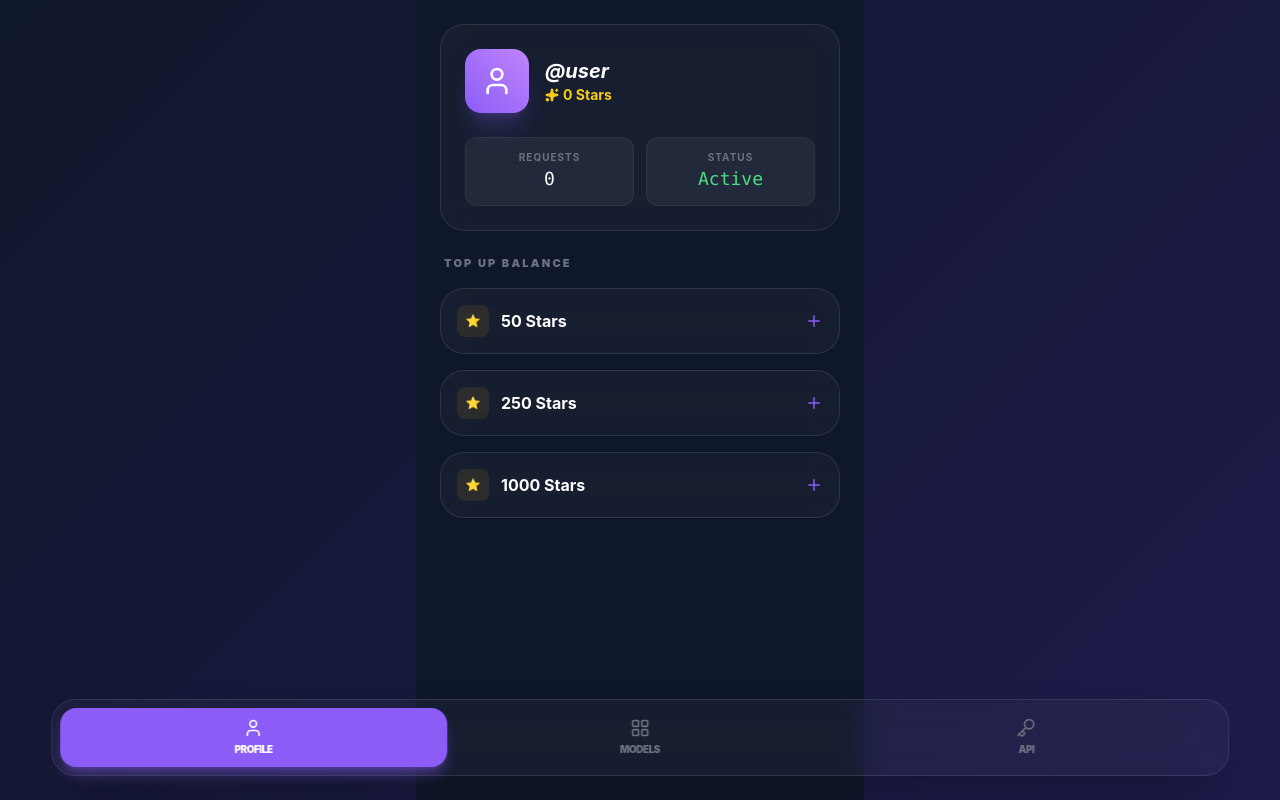
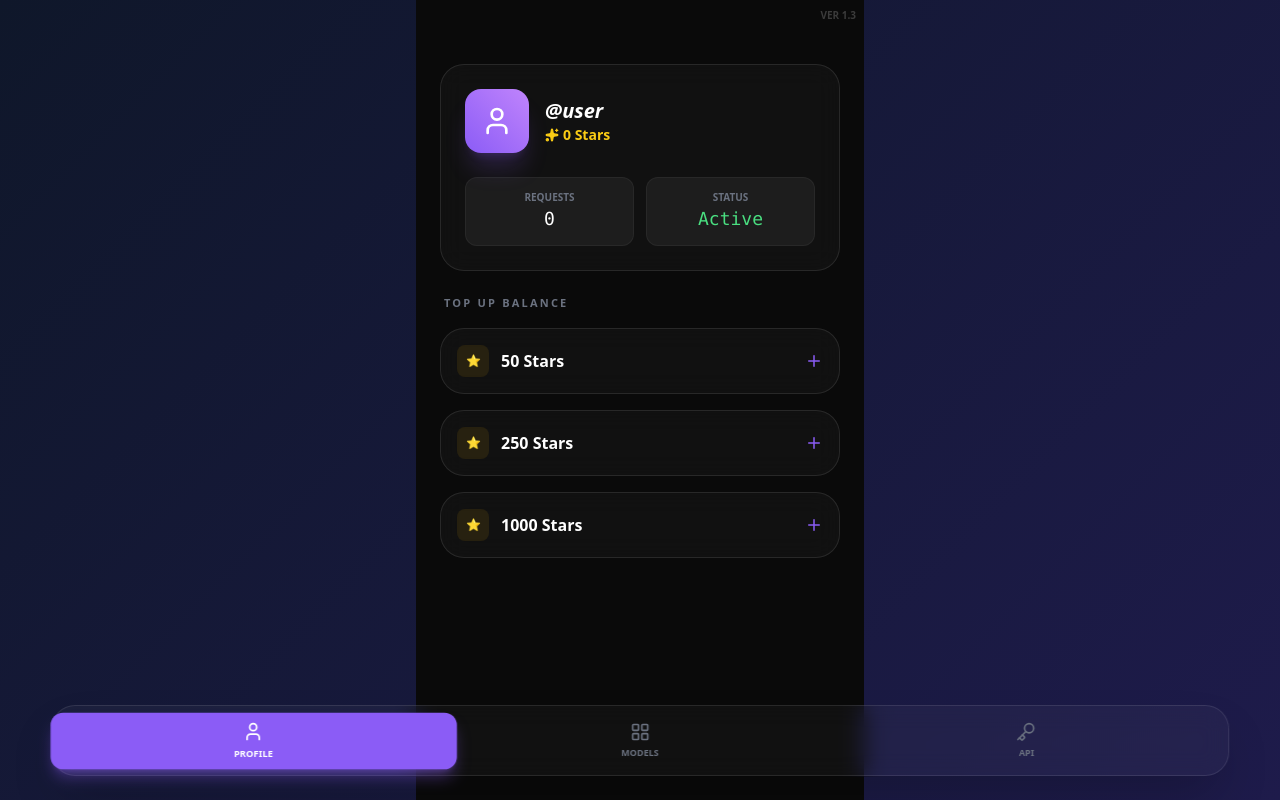
Before and after one commit to Kazeduun889/git-init-git-add-.-git-commit--m-Initial-commit-, a React (Vite) app: page / in a window 1280 px wide. Built offline with nearby package versions, Linux system fonts and the light colour scheme.

Commit message:
ver 1.3 testing

```diff
--- a/src/App.jsx
+++ b/src/App.jsx
@@ -10,10 +10,9 @@ const AI_MODELS = [
   { id: 'llama-3-8b', name: 'Llama 3.1 8B', provider: 'Meta', price: '0.2 ⭐', icon: '🦙' },
 ];
 
-// --- Views ---
-
 const ProfileView = ({ userData }) => (
   <motion.div initial={{ opacity: 0 }} animate={{ opacity: 1 }} className="p-6 space-y-6 pb-24">
+    <div className="absolute top-2 right-2 text-[10px] text-white/20 uppercase font-bold">VER 1.3</div>
     <div className="glass-card p-6 border-accent/20 bg-accent/5">
       <div className="flex items-center gap-4 mb-6">
         <div className="w-16 h-16 bg-gradient-to-tr from-accent to-purple-400 rounded-2xl flex items-center justify-center shadow-xl shadow-accent/20">
@@ -28,25 +27,15 @@ const ProfileView = ({ userData }) => (
         </div>
       </div>
       <div className="grid grid-cols-2 gap-3 text-center">
-        <div className="bg-white/5 p-3 rounded-xl border border-white/5">
-          <p className="text-[10px] text-gray-500 uppercase font-bold tracking-widest">Requests</p>
-          <p className="text-lg font-mono">0</p>
-        </div>
-        <div className="bg-white/5 p-3 rounded-xl border border-white/5">
-          <p className="text-[10px] text-gray-500 uppercase font-bold tracking-widest">Status</p>
-          <p className="text-lg font-mono text-green-400">Active</p>
-        </div>
+        <div className="bg-white/5 p-3 rounded-xl border border-white/5"><p className="text-[10px] text-gray-500 uppercase font-bold">Requests</p><p className="text-lg font-mono">0</p></div>
+        <div className="bg-white/5 p-3 rounded-xl border border-white/5"><p className="text-[10px] text-gray-500 uppercase font-bold">Status</p><p className="text-lg font-mono text-green-400">Active</p></div>
       </div>
     </div>
-
     <div className="space-y-4">
       <h3 className="text-[11px] font-black text-gray-500 uppercase tracking-[0.2em] px-1">Top Up Balance</h3>
       {[50, 250, 1000].map(amt => (
         <button key={amt} className="w-full glass-card p-4 flex justify-between items-center hover:bg-white/10 active:scale-[0.98] transition-all border-white/5">
-          <div className="flex items-center gap-3">
-            <div className="w-8 h-8 bg-yellow-500/10 rounded-lg flex items-center justify-center text-yellow-500 font-bold text-xs">⭐</div>
-            <span className="font-bold">{amt} Stars</span>
-          </div>
+          <div className="flex items-center gap-3"><div className="w-8 h-8 bg-yellow-500/10 rounded-lg flex items-center justify-center text-yellow-500 font-bold text-xs">⭐</div><span className="font-bold">{amt} Stars</span></div>
           <Plus size={18} className="text-accent" />
         </button>
       ))}
@@ -56,97 +45,38 @@ const ProfileView = ({ userData }) => (
 
 const ModelsView = () => (
   <motion.div initial={{ opacity: 0, y: 20 }} animate={{ opacity: 1, y: 0 }} className="p-6 space-y-4 pb-24">
-    <h2 className="text-2xl font-black italic tracking-tighter mb-2">AI MODELS</h2>
-    {AI_MODELS.map((model) => (
-      <div key={model.id} className="glass-card p-4 flex items-center justify-between group active:scale-[0.98] transition-all border-white/5 hover:border-accent/30">
-        <div className="flex items-center gap-4">
-          <div className="w-12 h-12 bg-white/5 rounded-2xl flex items-center justify-center text-2xl border border-white/10 group-hover:border-accent/50 transition-colors shadow-inner">
-            {model.icon}
-          </div>
-          <div>
-            <h3 className="font-bold text-white tracking-wide">{model.name}</h3>
-            <div className="flex gap-2 mt-1 items-center">
-              <span className="text-[9px] bg-accent text-white px-1.5 py-0.5 rounded uppercase font-black">{model.provider}</span>
-              <span className="text-[10px] text-gray-400 font-medium">{model.price}</span>
-            </div>
-          </div>
-        </div>
-        <div className="p-2 bg-white/5 rounded-lg group-hover:bg-accent group-hover:text-white transition-all text-gray-600">
-            <Sparkles size={16} />
-        </div>
-      </div>
+    <h2 className="text-2xl font-black italic tracking-tighter mb-2 italic uppercase tracking-widest">Models</h2>
+    {AI_MODELS.map((m) => (
+      <div key={m.id} className="glass-card p-4 flex items-center justify-between border-white/5"><div className="flex items-center gap-4"><div className="text-2xl">{m.icon}</div><div><h3 className="font-bold">{m.name}</h3><span className="text-[10px] text-gray-400 uppercase tracking-tighter">{m.provider} — {m.price}</span></div></div><Sparkles size={16} className="text-gray-500" /></div>
     ))}
   </motion.div>
 );
 
 const ApiView = ({ tgId }) => {
   const [keys, setKeys] = useState([]);
-
-  useEffect(() => {
-    if (tgId) fetchKeys();
-  }, [tgId]);
-
+  useEffect(() => { if (tgId) fetchKeys(); }, [tgId]);
   const fetchKeys = async () => {
-    const { data, error } = await supabase.from('api_keys').select('*').eq('user_id', tgId).order('created_at', { ascending: false });
+    const { data, error } = await supabase.from('api_keys').select('*').eq('user_id', tgId);
     if (data) setKeys(data);
-    if (error) alert("Fetch Error: " + error.message);
+    if (error) alert("DB Error (fetch): " + error.message);
   };
-
   const createKey = async () => {
-    if (!tgId) return alert("Wait for user data...");
-    const newKeyValue = `nx_sk_${Math.random().toString(36).substring(2, 15)}`;
-    const { data, error } = await supabase.from('api_keys').insert([
-      { user_id: tgId, key_name: `Key ${keys.length + 1}`, key_value: newKeyValue }
-    ]).select();
-
-    if (data) {
-        setKeys([...data, ...keys]);
-        window.Telegram?.WebApp?.HapticFeedback.notificationOccurred('success');
-    }
-    if (error) alert("Insert Error: " + error.message);
+    if (!tgId) return alert("User ID missing!");
+    const val = `nx_sk_${Math.random().toString(36).substring(7)}`;
+    const { data, error } = await supabase.from('api_keys').insert([{ user_id: tgId, key_name: `Key ${keys.length + 1}`, key_value: val }]).select();
+    if (data) setKeys([...data, ...keys]);
+    if (error) alert("DB Error (insert): " + error.message);
   };
-
-  const deleteKey = async (id) => {
-    const { error } = await supabase.from('api_keys').delete().eq('id', id);
-    if (!error) setKeys(keys.filter(k => k.id !== id));
-  };
-
   return (
-    <motion.div initial={{ opacity: 0, scale: 0.95 }} animate={{ opacity: 1, scale: 1 }} className="p-6 space-y-6 pb-24">
-      <div className="flex justify-between items-center">
-        <h2 className="text-2xl font-black italic tracking-tighter">API KEYS</h2>
-        <ShieldCheck className="text-green-400" size={24} />
-      </div>
-
-      <button onClick={createKey} className="w-full glass-card border-dashed border-accent/40 p-5 flex items-center justify-center gap-3 text-accent hover:bg-accent/5 transition-all group">
-        <Plus size={20} className="group-hover:rotate-90 transition-transform" />
-        <span className="font-bold">Generate New API Key</span>
-      </button>
-
-      <div className="space-y-4">
-        {keys.map(k => (
-          <div key={k.id} className="glass-card p-4 space-y-3 border-white/5">
-            <div className="flex justify-between items-start">
-              <h4 className="font-bold text-sm text-gray-200">{k.key_name}</h4>
-              <button onClick={() => deleteKey(k.id)} className="text-gray-600 hover:text-red-400 p-1">
-                <Trash2 size={14} />
-              </button>
-            </div>
-            <div className="flex items-center justify-between bg-black/40 rounded-xl px-3 py-2.5 border border-white/5 font-mono text-[10px] text-accent overflow-hidden">
-              <span className="truncate mr-2 uppercase tracking-tighter">{k.key_value}</span>
-              <Copy size={14} className="text-gray-500 hover:text-white flex-shrink-0 cursor-pointer" onClick={() => {
-                navigator.clipboard.writeText(k.key_value);
-                alert("Copied!");
-              }} />
-            </div>
-          </div>
-        ))}
-      </div>
+    <motion.div initial={{ opacity: 0 }} animate={{ opacity: 1 }} className="p-6 space-y-6 pb-24">
+      <h2 className="text-2xl font-black italic italic uppercase tracking-widest">API Access</h2>
+      <button onClick={createKey} className="w-full glass-card border-dashed border-accent/40 p-5 flex items-center justify-center gap-3 text-accent active:scale-95 transition-all"><Plus size={20} /> <span className="font-bold tracking-widest uppercase text-xs">Generate Key</span></button>
+      <div className="space-y-4">{keys.map(k => (
+        <div key={k.id} className="glass-card p-4 space-y-2 border-white/5 text-[10px] font-mono text-accent flex justify-between items-center"><span>{k.key_value}</span><Copy size={12} className="text-gray-500" onClick={() => { navigator.clipboard.writeText(k.key_value); alert("Copied!"); }}/></div>
+      ))}</div>
     </motion.div>
   );
 };
-
-// --- Main App ---
 
 export default function App() {
   const [activeTab, setActiveTab] = useState('home');
@@ -157,10 +87,7 @@ export default function App() {
     if (tg) {
       tg.ready();
       tg.expand();
-      tg.backgroundColor = '#0f172a';
-      tg.headerColor = '#0f172a';
-
-      const user = tg.initDataUnsafe?.user || { id: 12345, username: 'tester' };
+      const user = tg.initDataUnsafe?.user || { id: 12345, username: 'tester_local' };
       syncUser(user);
     }
   }, []);
@@ -168,53 +95,28 @@ export default function App() {
   const syncUser = async (tgUser) => {
     try {
       let { data, error } = await supabase.from('profiles').select('*').eq('telegram_id', tgUser.id).maybeSingle();
-
-      if (error) {
-        alert("Supabase Error: " + error.message);
-        return;
-      }
-
+      if (error) return alert("Supabase Fetch Error: " + error.message);
       if (!data) {
-        const { data: newUser, error: insertError } = await supabase.from('profiles').insert([
-          { telegram_id: tgUser.id, username: tgUser.username || 'user', stars_balance: 500 }
-        ]).select().single();
-
-        if (newUser) setUserData(newUser);
-        if (insertError) alert("Registration Error: " + insertError.message);
+        const { data: newUser, error: insErr } = await supabase.from('profiles').insert([{ telegram_id: tgUser.id, username: tgUser.username || 'user', stars_balance: 500 }]).select().single();
+        if (insErr) alert("Supabase Insert Error: " + insErr.message);
+        else setUserData(newUser);
       } else {
         setUserData(data);
       }
-    } catch (err) {
-      alert("App Crash: " + err.message);
-    }
+    } catch (e) { alert("Catch error: " + e.message); }
   };
 
   return (
-    <div className="flex flex-col h-screen max-w-md mx-auto relative bg-[#0f172a] text-white overflow-hidden">
-      <main className="flex-1 overflow-y-auto">
-        <AnimatePresence mode="wait">
-          {activeTab === 'home' && <ProfileView key="p" userData={userData} />}
-          {activeTab === 'models' && <ModelsView key="m" />}
-          {activeTab === 'api' && <ApiView key="a" tgId={userData?.telegram_id} />}
-        </AnimatePresence>
+    <div className="flex flex-col h-screen max-w-md mx-auto relative bg-[#0a0a0a] text-white overflow-hidden font-sans">
+      <main className="flex-1 overflow-y-auto pt-4">
+        {activeTab === 'home' && <ProfileView userData={userData} />}
+        {activeTab === 'models' && <ModelsView />}
+        {activeTab === 'api' && <ApiView tgId={userData?.telegram_id} />}
       </main>
-
-      <nav className="fixed bottom-6 left-1/2 -translate-x-1/2 w-[92%] glass-card p-2 flex justify-between items-center z-50 shadow-2xl border-white/10">
-        {[
-          { id: 'home', icon: User, label: 'Profile' },
-          { id: 'models', icon: LayoutGrid, label: 'Models' },
-          { id: 'api', icon: Key, label: 'API' }
-        ].map(tab => (
-          <button
-            key={tab.id}
-            onClick={() => {
-                setActiveTab(tab.id);
-                window.Telegram?.WebApp?.HapticFeedback.impactOccurred('light');
-            }}
-            className={`flex-1 flex flex-col items-center py-2.5 rounded-2xl transition-all duration-300 ${activeTab === tab.id ? 'bg-accent text-white shadow-lg shadow-accent/40' : 'text-gray-500'}`}
-          >
-            <tab.icon size={20} />
-            <span className="text-[10px] mt-1 font-black uppercase tracking-tighter">{tab.label}</span>
+      <nav className="fixed bottom-6 left-1/2 -translate-x-1/2 w-[92%] glass-card p-2 flex justify-between items-center z-50 border-white/10 shadow-2xl">
+        {[{ id: 'home', icon: User, l: 'Profile' }, { id: 'models', icon: LayoutGrid, l: 'Models' }, { id: 'api', icon: Key, l: 'API' }].map(t => (
+          <button key={t.id} onClick={() => setActiveTab(t.id)} className={`flex-1 flex flex-col items-center py-2 rounded-xl transition-all ${activeTab === t.id ? 'bg-accent text-white shadow-lg shadow-accent/40 scale-105' : 'text-gray-500'}`}>
+            <t.icon size={20} /><span className="text-[9px] mt-1 font-black uppercase">{t.l}</span>
           </button>
         ))}
       </nav>
```
